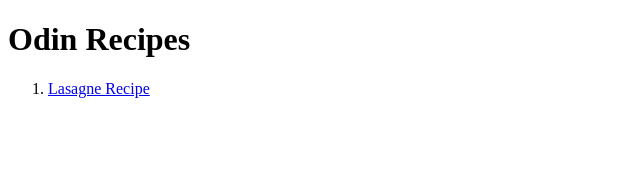
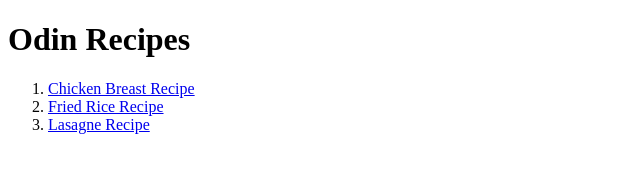
Before and after one commit to KingOfRegrets/odin-recipes, a plain HTML site: page index.html in a window 1280 px wide. Shown: the whole page, without its empty margins (0-640 px from the left). Drawn offline with Linux system fonts and the light colour scheme.

Commit message:
Update index to include links to chicken breast and fried rice (#5)
Co-authored-by: KingOfRegrets <michellelin@mac.mynetworksettings.com>

```diff
--- a/index.html
+++ b/index.html
@@ -8,6 +8,8 @@
 <body>
     <h1>Odin Recipes</h1>
     <ol>
+        <li><a href="./recipes/chicken-breast.html" target="_blank" rel="noopener noreferrer">Chicken Breast Recipe</a></li>
+        <li><a href="./recipes/fried-rice.html" target="_blank", rel="noopener noreferrer">Fried Rice Recipe</a></li>
         <li><a href="./recipes/lasagna.html", target="_blank", rel="noopener noreferrer">Lasagne Recipe</a></li>
     </ol>
 
```
